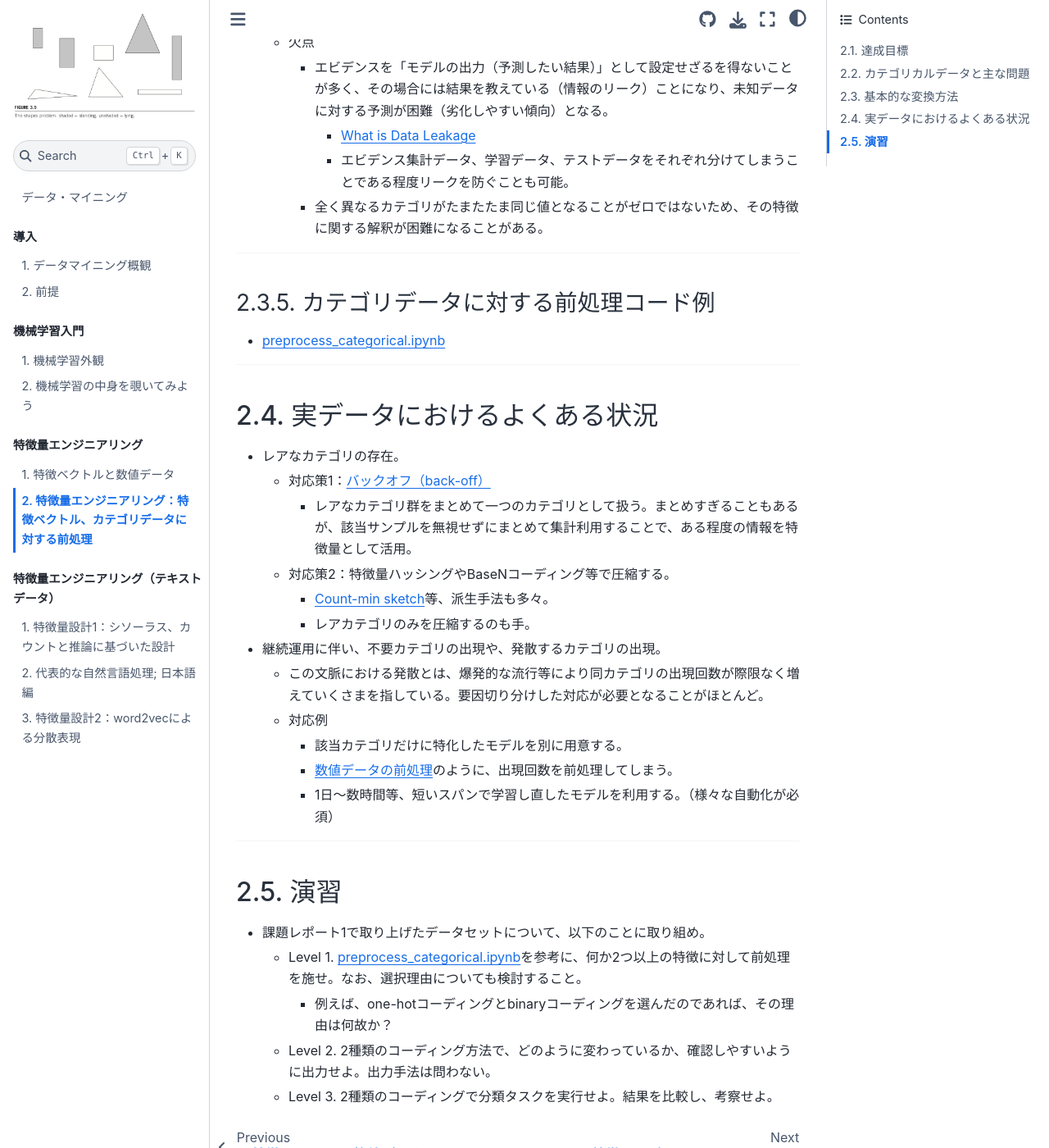
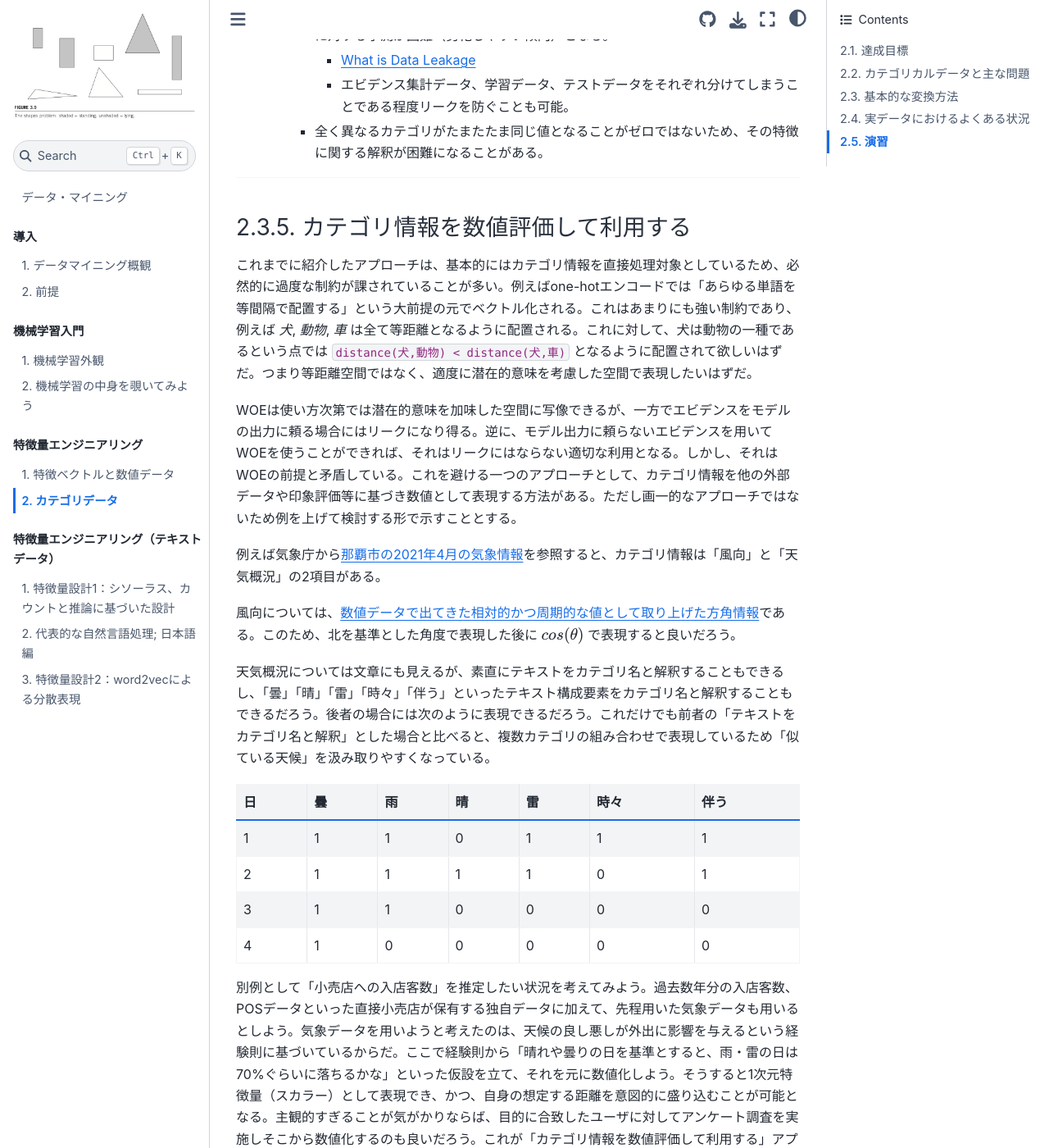
Before and after one commit to naltoma/datamining_intro2021, a Jupyter Book: the page built from 3-feature-engineering/preprocess-category.md, in a window 1280 px wide and 1400 px high, scrolled down 2733 px. Shown: the whole window at 82% size. Built offline with Jupyter Book 1.0.4 settings and Sphinx 7.4.7 and the Sphinx Book theme 1.1.4, drawn with Linux system fonts in a browser that asks for light colours; pages that are not in the unit, such as notebooks, are missing from menus; some of the changed text lies outside the part shown.

Commit message:
add numerical evaluation

```diff
--- a/3-feature-engineering/preprocess-category.md
+++ b/3-feature-engineering/preprocess-category.md
@@ -1,4 +1,4 @@
-# 特徴量エンジニアリング：特徴ベクトル、カテゴリデータに対する前処理
+# カテゴリデータ
 - 参考
   - [機械学習のための特徴量エンジニアリング――その原理とPythonによる実践](https://www.oreilly.co.jp/books/9784873118680/)
   - [5.3.4. Encoding categorical features](https://scikit-learn.org/stable/modules/preprocessing.html#encoding-categorical-features)
@@ -65,6 +65,27 @@
     - 全く異なるカテゴリがたまたたま同じ値となることがゼロではないため、その特徴に関する解釈が困難になることがある。
 
 ---
+### カテゴリ情報を数値評価して利用する
+これまでに紹介したアプローチは、基本的にはカテゴリ情報を直接処理対象としているため、必然的に過度な制約が課されていることが多い。例えばone-hotエンコードでは「あらゆる単語を等間隔で配置する」という大前提の元でベクトル化される。これはあまりにも強い制約であり、例えば *犬*, *動物*, *車* は全て等距離となるように配置される。これに対して、犬は動物の一種であるという点では ``distance(犬,動物) < distance(犬,車)`` となるように配置されて欲しいはずだ。つまり等距離空間ではなく、適度に潜在的意味を考慮した空間で表現したいはずだ。
+
+WOEは使い方次第では潜在的意味を加味した空間に写像できるが、一方でエビデンスをモデルの出力に頼る場合にはリークになり得る。逆に、モデル出力に頼らないエビデンスを用いてWOEを使うことができれば、それはリークにはならない適切な利用となる。しかし、それはWOEの前提と矛盾している。これを避ける一つのアプローチとして、カテゴリ情報を他の外部データや印象評価等に基づき数値として表現する方法がある。ただし画一的なアプローチではないため例を上げて検討する形で示すこととする。
+
+例えば気象庁から[那覇市の2021年4月の気象情報](http://www.data.jma.go.jp/obd/stats/etrn/view/daily_s1.php?prec_no=91&block_no=47936&year=2021&month=4&day=&view=p1)を参照すると、カテゴリ情報は「風向」と「天気概況」の2項目がある。
+
+風向については、[数値データで出てきた相対的かつ周期的な値として取り上げた方角情報](https://ie.u-ryukyu.ac.jp/~tnal/2021/dm/static/3-feature-engineering/preprocess-number.html#id7)である。このため、北を基準とした角度で表現した後に $cos(\theta)$ で表現すると良いだろう。
+
+天気概況については文章にも見えるが、素直にテキストをカテゴリ名と解釈することもできるし、「曇」「晴」「雷」「時々」「伴う」といったテキスト構成要素をカテゴリ名と解釈することもできるだろう。後者の場合には次のように表現できるだろう。これだけでも前者の「テキストをカテゴリ名と解釈」とした場合と比べると、複数カテゴリの組み合わせで表現しているため「似ている天候」を汲み取りやすくなっている。
+
+| 日 | 曇 | 雨 | 晴 | 雷 | 時々 | 伴う |
+| :--- | :--- | :--- | :--- | :--- | :--- | :--- |
+| 1 | 1 | 1 | 0 | 1 | 1 | 1 |
+| 2 | 1 | 1 | 1 | 1 | 0 | 1 |
+| 3 | 1 | 1 | 0 | 0 | 0 | 0 |
+| 4 | 1 | 0 | 0 | 0 | 0 | 0 |
+
+別例として「小売店への入店客数」を推定したい状況を考えてみよう。過去数年分の入店客数、POSデータといった直接小売店が保有する独自データに加えて、先程用いた気象データも用いるとしよう。気象データを用いようと考えたのは、天候の良し悪しが外出に影響を与えるという経験則に基づいているからだ。ここで経験則から「晴れや曇りの日を基準とすると、雨・雷の日は70%ぐらいに落ちるかな」といった仮設を立て、それを元に数値化しよう。そうすると1次元特徴量（スカラー）として表現でき、かつ、自身の想定する距離を意図的に盛り込むことが可能となる。主観的すぎることが気がかりならば、目的に合致したユーザに対してアンケート調査を実施しそこから数値化するのも良いだろう。これが「カテゴリ情報を数値評価して利用する」アプローチだ。
+
+---
 ### カテゴリデータに対する前処理コード例
 - [preprocess_categorical.ipynb](./preprocess_categorical.ipynb)
 
```
